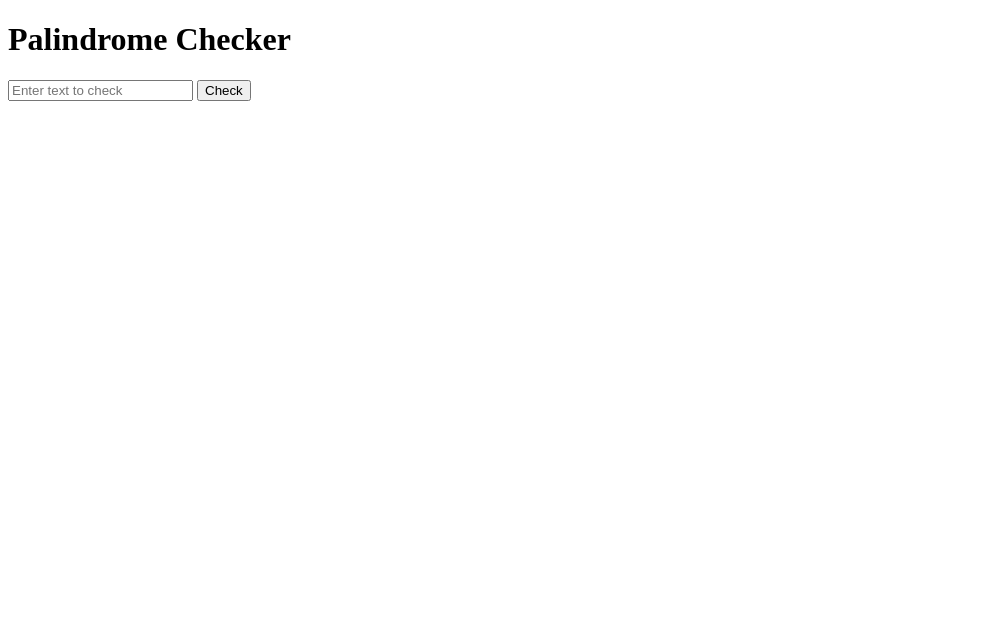
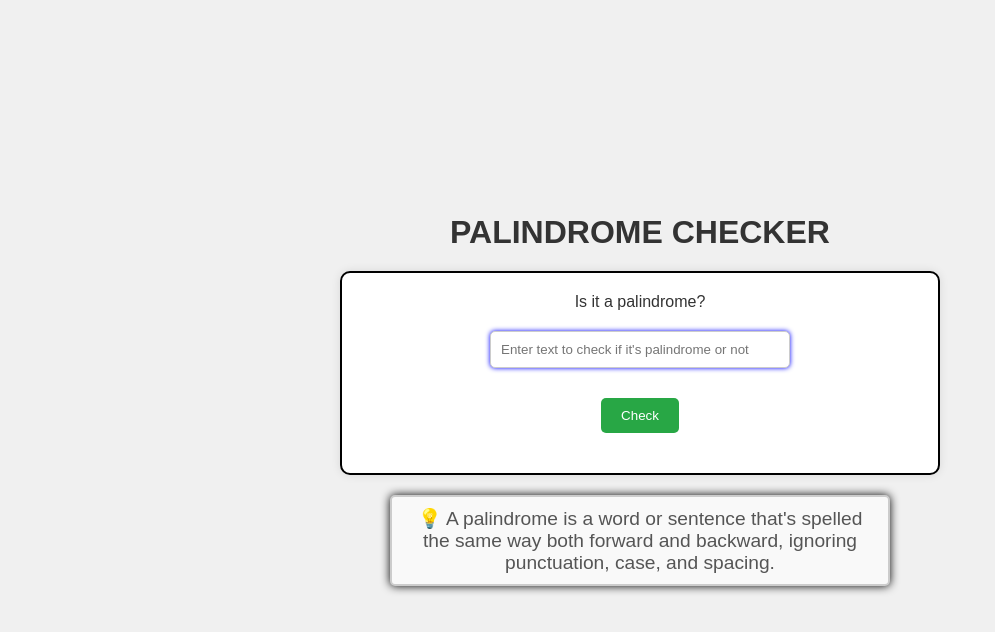
Before and after one commit to matusalasana/a-palindrome-checker-, a plain HTML site: page index.html in a window 1280 px wide. Shown: the whole page, without its empty margins (0-995 px from the left). Drawn offline with Linux system fonts and the light colour scheme.

Commit message:
styling done, html updated

```diff
--- a/index.html
+++ b/index.html
@@ -5,13 +5,21 @@
         <title>Palindrome Checker</title>
         <meta charset="UTF-8">
         <meta name="viewport" content="width=device-width, initial-scale=1.0">
-        <link rel="styles.css">
+        <link rel="stylesheet" href="styles.css">
     </head>
     <body>
-        <h1>Palindrome Checker</h1>
-            <input type="text" id="text-input" placeholder="Enter text to check" required>
-            <button id="check-btn" type="submit">Check</button>
-            <p id="result"></p>
+        <h1>PALINDROME CHECKER</h1>
+        <div class="container">
+            <p>Is it a palindrome?</p>
+                <input type="text" id="text-input" placeholder="Enter text to check if it's palindrome or not" required>
+                <button id="check-btn" type="submit">Check</button>
+                <p id="result"></p>
+        </div>
+        <div class="description">
+            <p>💡 A palindrome is a word or sentence that's spelled the same way both forward and backward, ignoring punctuation, case, and spacing.</p>
+        </div>
+
+
         <script src="script.js"></script>
     </body>
 
--- a/script.js
+++ b/script.js
@@ -8,9 +8,13 @@ textInput.addEventListener("input", function() {
     checkBtn.onclick = function() {
         if (inputText.length > 0 && (inputText== reversedText)) {
             resultText.textContent = `The word "${inputText}" is a palindrome.`;
+            resultText.style.color = "green";
+            resultText.style.fontWeight = "bold";
         }
         else {
             resultText.innerHTML = `The word "${inputText}" is not a palindrome.`;
+            resultText.style.color = "red";
+            resultText.style.fontWeight = "bold";
         }
     };
 });
--- a/styles.css
+++ b/styles.css
@@ -0,0 +1,83 @@
+*{
+    padding: 0;
+    margin: 0;
+    box-sizing: border-box;
+}
+
+.container{
+    display: flex;
+    flex-direction: column;
+    align-items: center;
+    justify-content: center;
+    border: 2px solid black;
+    padding: 20px;
+    border-radius: 10px;
+    background-color: #fff;
+    box-shadow: 0 0 10px rgba(0, 0, 0, 0.1);
+    width: 80%;
+    max-width: 600px;
+    margin: 0 auto;
+}
+
+h1{
+    color: #333;
+    margin-bottom: 20px;
+    font-size: 2em;
+    text-align: center;
+}
+
+.description {
+    margin-top: 20px;
+    color: #555;
+    max-width: 500px;
+    margin-left: auto;
+    margin-right: auto;
+    display: block;
+    border: 2px solid #ccc;
+    font-size: 1.2rem;
+    padding: 10px;
+    border-radius: 5px;
+    background-color: #f9f9f9;
+    box-shadow: 0 0 10px black;
+    text-align: center;
+}
+
+
+body{
+    font-family: Arial, sans-serif;
+    background-color: #f0f0f0;
+    color: #333;
+    display: flex;
+    flex-direction: column;
+    justify-content: center;
+    align-items: center;
+    height: 100vh;
+}
+
+input[type="text"]{
+    width: 300px;
+    padding: 10px;
+    border: 1px solid #ccc;
+    border-radius: 5px;
+    margin: 20px;
+    border-radius: 5px;
+    box-shadow: 0 0 5px blue;
+}
+
+button{
+    padding: 10px 20px;
+    background-color: #28a745;
+    color: white;
+    border: none;
+    border-radius: 5px;
+    cursor: pointer;
+    margin-top: 10px;
+}
+
+button:hover{
+    background-color: #218838;
+}
+#result{
+    margin-top: 20px;
+    font-size: 1.2em;
+}
```
